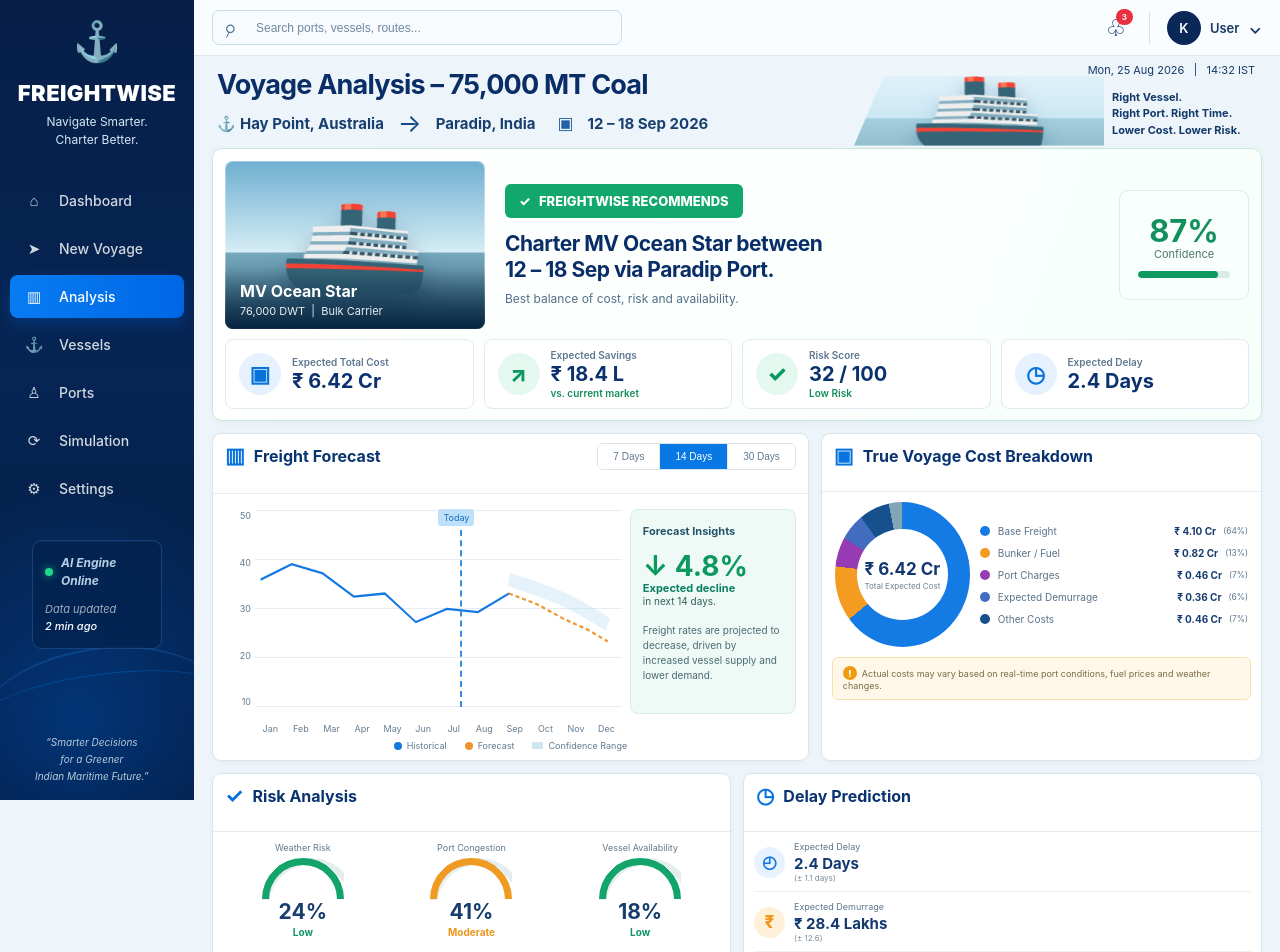
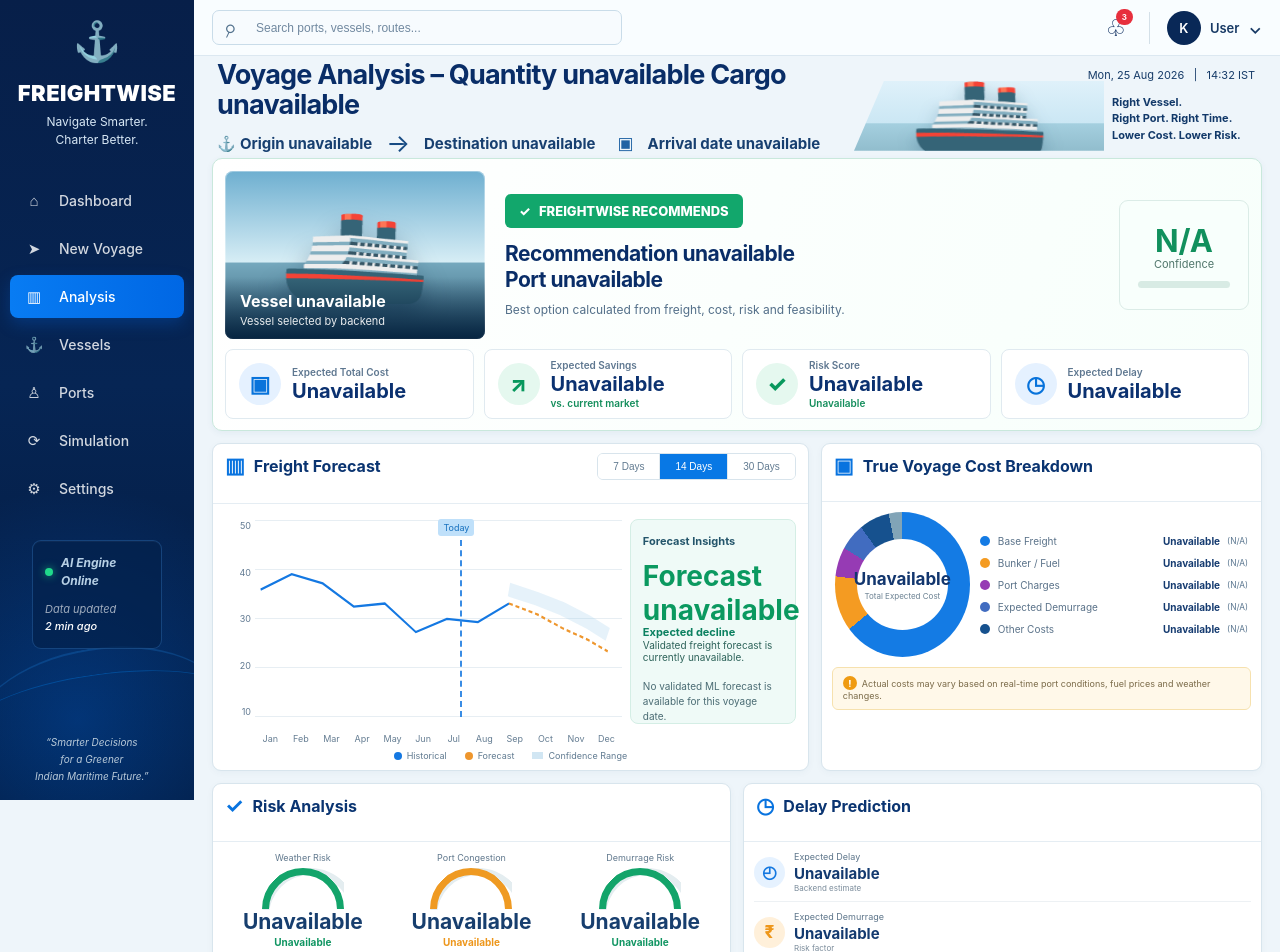
Before and after one commit to ruchitharaparla-cmd/frieghtwise, a React (Vite) app in the folder frontend/: page /analysis in a window 1280 px wide. Shown: the top 952 px of the page. Built offline with nearby package versions, Linux system fonts and the light colour scheme; no server answers.

Commit message:
Integrate analysis dashboard with backend recommendation

```diff
--- a/frontend/src/components/analysis/CostBreakdown.jsx
+++ b/frontend/src/components/analysis/CostBreakdown.jsx
@@ -11,7 +11,21 @@
   );
 }
 
-export default function CostBreakdown() {
+export default function CostBreakdown({ data }) {
+  const value = (v) =>
+    typeof v === "number" ? `USD ${v.toLocaleString()}` : "Unavailable";
+
+  const total = data?.total_landed_cost;
+  const freight = data?.freight_cost;
+  const bunker = data?.bunker_cost;
+  const port = data?.port_cost;
+  const delay = data?.expected_delay_cost;
+  const demurrage = data?.expected_demurrage;
+
+  const percent = (v) =>
+    typeof v === "number" && typeof total === "number" && total > 0
+      ? `${Math.round((v / total) * 100)}%`
+      : "N/A";
   return (
     <section className="panel cost-panel">
       <div className="panel-heading">
@@ -25,7 +39,7 @@
         <div className="donut-wrapper">
           <div className="donut">
             <div className="donut-center">
-              <strong>₹ 6.42 Cr</strong>
+              <strong>{value(total)}</strong>
               <span>Total Expected Cost</span>
             </div>
           </div>
@@ -35,43 +49,43 @@
           <CostRow
             color="blue"
             name="Base Freight"
-            value="₹ 4.10 Cr"
-            percent="64%"
+            value={value(freight)}
+            percent={percent(freight)}
           />
 
           <CostRow
             color="orange"
             name="Bunker / Fuel"
-            value="₹ 0.82 Cr"
-            percent="13%"
+            value={value(bunker)}
+            percent={percent(bunker)}
           />
 
           <CostRow
             color="purple"
             name="Port Charges"
-            value="₹ 0.46 Cr"
-            percent="7%"
+            value={value(delay)}
+            percent={percent(port)}
           />
 
           <CostRow
             color="dark-blue"
             name="Expected Demurrage"
-            value="₹ 0.36 Cr"
-            percent="6%"
+            value={value(demurrage)}
+            percent={percent(demurrage)}
           />
 
           <CostRow
             color="light-blue"
             name="Other Costs"
-            value="₹ 0.46 Cr"
-            percent="7%"
+            value={value(delay)}
+            percent={percent(delay)}
           />
         </div>
 
         <div className="hidden-risk">
-          <strong>Hidden Cost Risk</strong>
+          <strong>Expected Additional Costs</strong>
 
-          <span>+8.4%</span>
+          <span>{typeof delay === "number" ? value(delay) : "Unavailable"}</span>
 
           <p>
             Due to potential delays,
--- a/frontend/src/components/analysis/DelayPrediction.jsx
+++ b/frontend/src/components/analysis/DelayPrediction.jsx
@@ -1,6 +1,21 @@
 import React from "react";
 
-export default function DelayPrediction() {
+export default function DelayPrediction({ data }) {
+  const congestion = data?.factors?.congestion?.score;
+
+  const delayHours =
+    typeof data?.expected_delay_hours === "number"
+      ? data.expected_delay_hours
+      : typeof congestion === "number"
+      ? congestion
+      : null;
+
+  const demurrage = data?.factors?.demurrage?.impact;
+
+  const formatDelay = (hours) =>
+    typeof hours === "number"
+      ? `${(hours / 24).toFixed(1)} Days`
+      : "Unavailable";
   return (
     <section className="panel delay-panel">
       <div className="panel-heading">
@@ -15,8 +30,8 @@
 
         <div>
           <span>Expected Delay</span>
-          <strong>2.4 Days</strong>
-          <small>(± 1.1 days)</small>
+          <strong>{formatDelay(delayHours)}</strong>
+          <small>Backend estimate</small>
         </div>
       </div>
 
@@ -25,8 +40,8 @@
 
         <div>
           <span>Expected Demurrage</span>
-          <strong>₹ 28.4 Lakhs</strong>
-          <small>(± 12.6)</small>
+          <strong>{typeof demurrage === "number" ? `Score ${demurrage}` : "Unavailable"}</strong>
+          <small>Risk factor</small>
         </div>
       </div>
     </section>
--- a/frontend/src/components/analysis/ForecastCard.jsx
+++ b/frontend/src/components/analysis/ForecastCard.jsx
@@ -86,25 +86,32 @@
   );
 }
 
-export default function ForecastCard() {
+export default function ForecastCard({ data }) {
   const [selectedDays, setSelectedDays] = useState(14);
 
-  const forecastData = {
-    7: {
-      change: "↓ 3.1%",
-      description: "in next 7 days.",
-    },
-    14: {
-      change: "↓ 4.8%",
-      description: "in next 14 days.",
-    },
-    30: {
-      change: "↓ 6.2%",
-      description: "in next 30 days.",
-    },
+  const hasForecast =
+    data &&
+    data.forecast_rate != null &&
+    data.data_status !== "UNAVAILABLE";
+
+  const forecastRate = hasForecast
+    ? `USD ${Number(data.forecast_rate).toLocaleString()} / day`
+    : "Unavailable";
+
+  const confidence =
+    data?.confidence != null
+      ? `${Math.round(Number(data.confidence) * 100)}%`
+      : "Unavailable";
+
+  const currentForecast = {
+    change: hasForecast ? forecastRate : "Forecast unavailable",
+    description: hasForecast
+      ? `Model confidence: ${confidence}`
+      : data?.message ||
+        "Validated freight forecast is currently unavailable.",
   };
 
-  const currentForecast = forecastData[selectedDays];
+
 
   return (
     <section className="panel forecast-panel">
@@ -141,10 +148,9 @@
           <p>{currentForecast.description}</p>
 
           <div className="insight-text">
-            Freight rates are projected
-            to decrease, driven by
-            increased vessel supply
-            and lower demand.
+            {hasForecast
+              ? `Forecast rate: ${forecastRate}.`
+              : "No validated ML forecast is available for this voyage date."}
           </div>
         </div>
       </div>
--- a/frontend/src/components/analysis/RecommendationCard.jsx
+++ b/frontend/src/components/analysis/RecommendationCard.jsx
@@ -22,7 +22,34 @@
   );
 }
 
-export default function RecommendationCard() {
+export default function RecommendationCard({ data, voyage }) {
+  const vesselName =
+    data?.vessel_name ||
+    (data?.vessel_id ? `Vessel #${data.vessel_id}` : "Vessel unavailable");
+
+  const portName =
+    data?.port_name ||
+    (data?.port_id ? `Port #${data.port_id}` : "Port unavailable");
+
+  const strategy = data?.strategy || "Recommendation unavailable";
+
+  const totalCost = data?.cost?.total_landed_cost;
+  const riskScore = data?.risk?.overall_risk;
+  const riskLevel = data?.risk?.risk_level;
+  const delayHours = data?.risk?.factors?.congestion?.score;
+
+  const formatCost = (value) =>
+    typeof value === "number"
+      ? `USD ${value.toLocaleString()}`
+      : "Unavailable";
+
+  const formatRisk = (value) =>
+    typeof value === "number" ? `${value} / 100` : "Unavailable";
+
+  const formatDelay = (value) =>
+    typeof value === "number"
+      ? `${(value / 24).toFixed(1)} Days`
+      : "Unavailable";
   return (
     <section className="recommendation-card">
       <div className="recommendation-main">
@@ -32,9 +59,9 @@
           </div>
 
           <div className="recommendation-vessel">
-            <strong>MV Ocean Star</strong>
+            <strong>{vesselName}</strong>
             <span>
-              76,000 DWT&nbsp; | &nbsp;Bulk Carrier
+              {voyage?.vesselType || "Vessel selected by backend"}
             </span>
           </div>
         </div>
@@ -45,22 +72,33 @@
           </div>
 
           <h2>
-            Charter MV Ocean Star between
+            {strategy}
             <br />
-            12 – 18 Sep via Paradip Port.
+            {portName}
           </h2>
 
           <p>
-            Best balance of cost, risk and availability.
+            Best option calculated from freight, cost, risk and feasibility.
           </p>
         </div>
 
         <div className="confidence-box">
-          <strong>87%</strong>
+          <strong>
+              {data?.forecast?.confidence != null
+                ? `${Math.round(Number(data.forecast.confidence) * 100)}%`
+                : "N/A"}
+            </strong>
           <span>Confidence</span>
 
           <div className="confidence-bar">
-            <div style={{ width: "87%" }} />
+            <div
+                style={{
+                  width:
+                    data?.forecast?.confidence != null
+                      ? `${Math.round(Number(data.forecast.confidence) * 100)}%`
+                      : "0%",
+                }}
+              />
           </div>
         </div>
       </div>
@@ -69,14 +107,14 @@
         <Kpi
           icon="▣"
           title="Expected Total Cost"
-          value="₹ 6.42 Cr"
+          value={formatCost(totalCost)}
           type="blue"
         />
 
         <Kpi
           icon="↗"
           title="Expected Savings"
-          value="₹ 18.4 L"
+          value="Unavailable"
           subtitle="vs. current market"
           type="green"
         />
@@ -84,15 +122,15 @@
         <Kpi
           icon="✓"
           title="Risk Score"
-          value="32 / 100"
-          subtitle="Low Risk"
+          value={formatRisk(riskScore)}
+          subtitle={riskLevel || "Unavailable"}
           type="green"
         />
 
         <Kpi
           icon="◷"
           title="Expected Delay"
-          value="2.4 Days"
+          value={formatDelay(delayHours)}
           type="blue"
         />
       </div>
--- a/frontend/src/components/analysis/RiskScore.jsx
+++ b/frontend/src/components/analysis/RiskScore.jsx
@@ -27,7 +27,22 @@
   );
 }
 
-export default function RiskScore() {
+export default function RiskScore({ data }) {
+  const factors = data?.factors || {};
+
+  const score = (name) =>
+    typeof factors[name]?.score === "number"
+      ? factors[name].score
+      : null;
+
+  const label = (value) =>
+    value == null
+      ? "Unavailable"
+      : value < 35
+      ? "Low"
+      : value < 65
+      ? "Moderate"
+      : "High";
   return (
     <section className="panel risk-panel">
       <div className="panel-heading">
@@ -40,26 +55,26 @@
       <div className="risk-grid">
         <RiskGauge
           title="Weather Risk"
-          value="24%"
-          label="Low"
-          progress={24}
+          value={score("weather") != null ? `${score("weather")}%` : "Unavailable"}
+          label={label(score("weather"))}
+          progress={score("weather") || 0}
           type="green"
         />
 
         <RiskGauge
           title="Port Congestion"
-          value="41%"
-          label="Moderate"
-          progress={41}
+          value={score("congestion") != null ? `${score("congestion")}%` : "Unavailable"}
+          label={label(score("congestion"))}
+          progress={score("congestion") || 0}
           type="orange"
         />
 
         <RiskGauge
-          title="Vessel Availability"
-          value="18%"
-          label="Low"
-          progress={18}
-          type="green"
+          title="Demurrage Risk"
+          value={score("demurrage") != null ? `${score("demurrage")}%` : "Unavailable"}
+          label={label(score("demurrage"))}
+          progress={score("demurrage") || 0}
+          type={score("demurrage") != null && score("demurrage") >= 65 ? "orange" : "green"}
         />
       </div>
     </section>
--- a/frontend/src/pages/Analysis/Analysis.jsx
+++ b/frontend/src/pages/Analysis/Analysis.jsx
@@ -1,4 +1,4 @@
-import React from "react";
+import React, { useEffect, useState } from "react";
 import "./Analysis.css";
 
 import RecommendationCard from "../../components/analysis/RecommendationCard";
@@ -7,6 +7,24 @@
 import RiskScore from "../../components/analysis/RiskScore";
 import DelayPrediction from "../../components/analysis/DelayPrediction";
 import ReasonList from "../../components/analysis/ReasonList";
+import { getVessels, getPorts } from "../../services/api";
+
+const storedRecommendation = sessionStorage.getItem(
+  "freightwise_recommendation"
+);
+
+const storedVoyage = sessionStorage.getItem(
+  "freightwise_voyage_input"
+);
+
+const recommendation = storedRecommendation
+  ? JSON.parse(storedRecommendation)
+  : null;
+
+const voyage = storedVoyage
+  ? JSON.parse(storedVoyage)
+  : null;
+
 
 const Icon = ({ children, size = 20 }) => (
   <span
@@ -132,26 +150,42 @@
 }
 
 function VoyageHeader() {
+  const cargo = voyage?.cargoType || "Cargo unavailable";
+  const quantity = voyage?.quantity
+    ? `${Number(voyage.quantity).toLocaleString()} MT`
+    : "Quantity unavailable";
+
+  const origin = voyage?.loadingPort || "Origin unavailable";
+  const destination = voyage?.dischargePort || "Destination unavailable";
+  const arrivalDate = voyage?.arrivalDate || "Arrival date unavailable";
+
+  const formattedDate = arrivalDate !== "Arrival date unavailable"
+    ? new Date(`${arrivalDate}T00:00:00`).toLocaleDateString("en-GB", {
+        day: "2-digit",
+        month: "short",
+        year: "numeric",
+      })
+    : arrivalDate;
   return (
     <section className="voyage-header">
       <div>
-        <h1>Voyage Analysis – 75,000 MT Coal</h1>
+        <h1>Voyage Analysis – {quantity} {cargo}</h1>
 
         <div className="voyage-route">
           <span>
-            ⚓ <strong>Hay Point, Australia</strong>
+            ⚓ <strong>{origin}</strong>
           </span>
 
           <span className="route-arrow">→</span>
 
           <span>
-            <strong>Paradip, India</strong>
+            <strong>{destination}</strong>
           </span>
 
           <span className="calendar-icon">▣</span>
 
           <span>
-            <strong>12 – 18 Sep 2026</strong>
+            <strong>{formattedDate}</strong>
           </span>
         </div>
       </div>
@@ -224,6 +258,43 @@
 }
 
 export default function Analysis() {
+  const [vessels, setVessels] = useState([]);
+  const [ports, setPorts] = useState([]);
+
+  useEffect(() => {
+    async function loadReferenceData() {
+      try {
+        const [vesselData, portData] = await Promise.all([
+          getVessels(),
+          getPorts(),
+        ]);
+
+        setVessels(Array.isArray(vesselData) ? vesselData : []);
+        setPorts(Array.isArray(portData) ? portData : []);
+      } catch (error) {
+        console.error("Failed to load vessel/port data:", error);
+      }
+    }
+
+    loadReferenceData();
+  }, []);
+
+  const vessel = vessels.find(
+    (item) => String(item.id) === String(recommendation?.vessel_id)
+  );
+
+  const port = ports.find(
+    (item) => String(item.id) === String(recommendation?.port_id)
+  );
+
+  const displayRecommendation = recommendation
+    ? {
+        ...recommendation,
+        vessel_name: vessel?.name || null,
+        port_name: port?.name || null,
+      }
+    : null;
+
   return (
     <div className="analysis-page">
       <Sidebar />
@@ -234,18 +305,18 @@
         <main className="analysis-main">
           <VoyageHeader />
 
-          <RecommendationCard />
+          <RecommendationCard data={displayRecommendation} voyage={voyage} />
 
           <div className="analysis-row top-row">
-            <ForecastCard />
-            <CostBreakdown />
+            <ForecastCard data={recommendation?.forecast} />
+            <CostBreakdown data={recommendation?.cost} />
           </div>
 
           <div className="analysis-row bottom-row">
-            <RiskScore />
-            <DelayPrediction />
+            <RiskScore data={recommendation?.risk} />
+            <DelayPrediction data={recommendation?.risk} />
             <CongestionTrend />
-            <ReasonList />
+            <ReasonList reasons={recommendation?.reasons || []} />
           </div>
 
           <div className="analysis-bottom-space" />
```
Also changed, not shown: frontend/src/components/analysis/ReasonList.jsx (+6 -11 lines).
